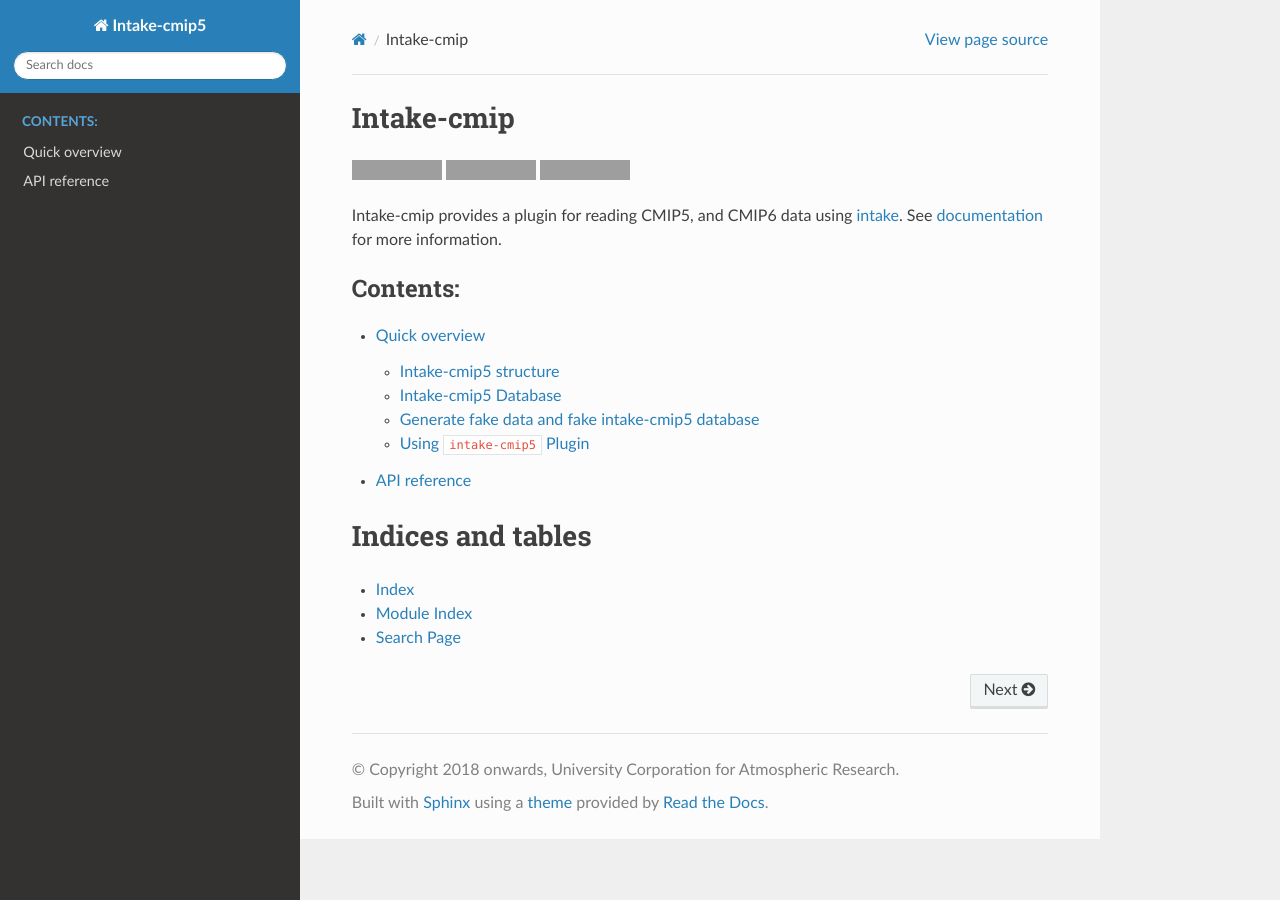
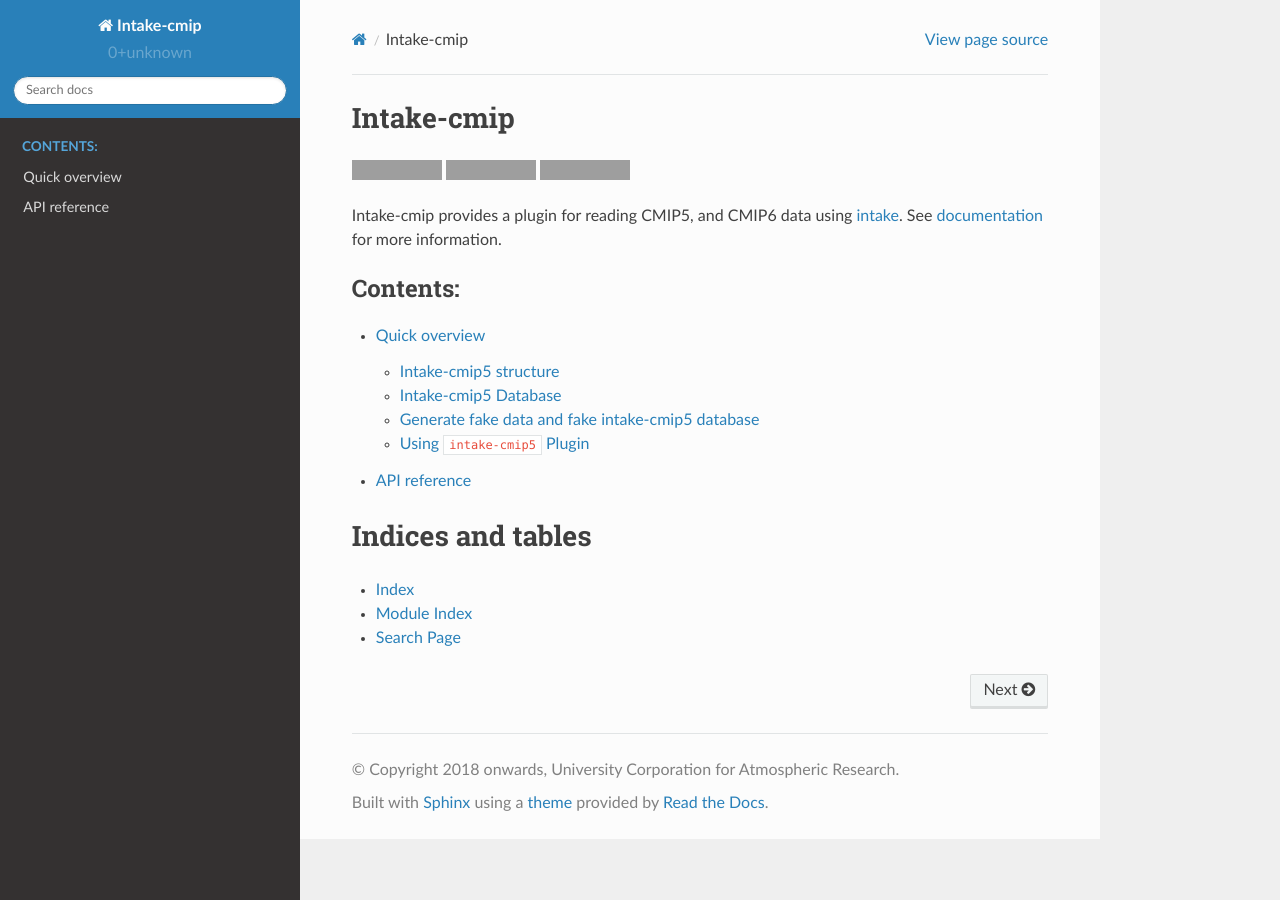
Before and after one commit to NCAR/intake-cmip, a Sphinx documentation site: the page built from docs/source/index.rst, in a window 1280 px wide. Built offline with Sphinx 7.4.7 and the Read the Docs theme 2.0.0, drawn with Linux system fonts in a browser that asks for light colours; the version number could not be read and is left out; grey boxes are pictures that could not be loaded.

Commit message:
Fix old references

```diff
--- a/docs/source/conf.py
+++ b/docs/source/conf.py
@@ -21,7 +21,7 @@
 
 sys.path.insert(0, os.path.abspath("../.."))
 
-import intake_cmip5
+import intake_cmip
 
 # -- General configuration ---------------------------------------------
 
@@ -59,7 +59,7 @@
 master_doc = "index"
 
 # General information about the project.
-project = u"Intake-cmip5"
+project = u"Intake-cmip"
 copyright = u"2018 onwards, University Corporation for Atmospheric Research"
 author = u"Anderson Banihirwe"
 
@@ -68,9 +68,9 @@
 # the built documents.
 #
 # The short X.Y version.
-version = intake_cmip5.__version__
+version = intake_cmip.__version__
 # The full version, including alpha/beta/rc tags.
-release = intake_cmip5.__version__
+release = intake_cmip.__version__
 
 # The language for content autogenerated by Sphinx. Refer to documentation
 # for a list of supported languages.
@@ -113,7 +113,7 @@
 # -- Options for HTMLHelp output ---------------------------------------
 
 # Output file base name for HTML help builder.
-htmlhelp_basename = "intake-cmip5doc"
+htmlhelp_basename = "intake-cmipdoc"
 
 
 # -- Options for LaTeX output ------------------------------------------
@@ -139,8 +139,8 @@
 latex_documents = [
     (
         master_doc,
-        "intake-cmip5.tex",
-        u"intake-cmip5 Documentation",
+        "intake-cmip.tex",
+        u"intake-cmip Documentation",
         u"Anderson Banihirwe",
         "manual",
     )
@@ -151,7 +151,7 @@
 
 # One entry per manual page. List of tuples
 # (source start file, name, description, authors, manual section).
-man_pages = [(master_doc, "intake-cmip5", u"intake-cmip5 Documentation", [author], 1)]
+man_pages = [(master_doc, "intake-cmip", u"intake-cmip Documentation", [author], 1)]
 
 
 # -- Options for Texinfo output ----------------------------------------
@@ -162,8 +162,8 @@
 texinfo_documents = [
     (
         master_doc,
-        "intake-cmip5",
-        u"intake-cmip5 Documentation",
+        "intake-cmip",
+        u"intake-cmip Documentation",
         author,
         "intake-mip5",
         "One line description of project.",
```
Also changed, not shown: docs/source/api.rst (+4 -4 lines).
